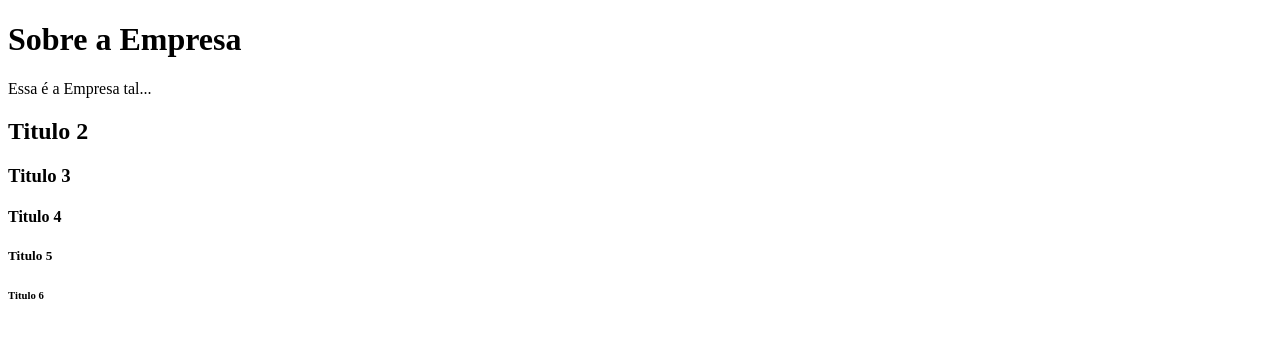
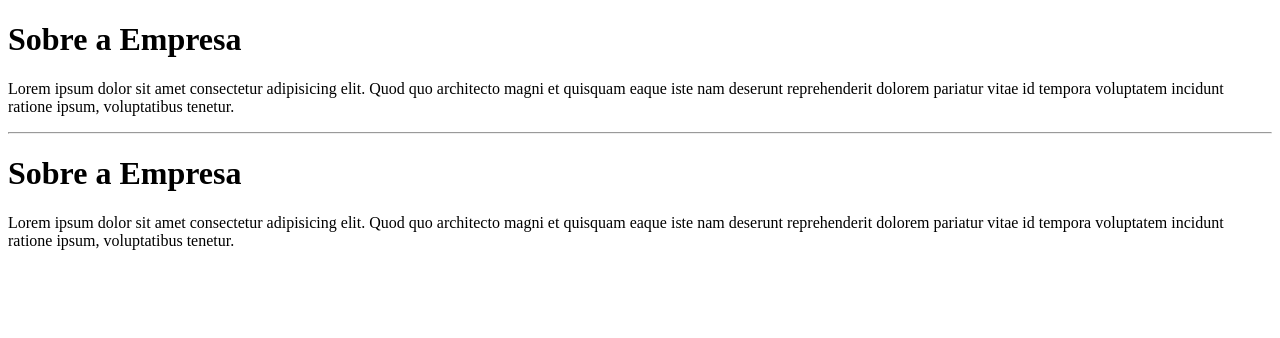
Before and after one commit to jeandossantos/studying-html-css-again, a plain HTML site: page projeto.html in a window 1280 px wide. Drawn offline with Linux system fonts and the light colour scheme.

Commit message:
removing headers and adding paragraphs

```diff
--- a/projeto.html
+++ b/projeto.html
@@ -6,11 +6,21 @@
   </head>
   <body>
     <h1>Sobre a Empresa</h1>
-    Essa é a Empresa tal...
-    <h2>Titulo 2</h2>
-    <h3>Titulo 3</h3>
-    <h4>Titulo 4</h4>
-    <h5>Titulo 5</h5>
-    <h6>Titulo 6</h6>
+    <p>
+      Lorem ipsum dolor sit amet consectetur adipisicing elit. Quod quo
+      architecto magni et quisquam eaque iste nam deserunt reprehenderit dolorem
+      pariatur vitae id tempora voluptatem incidunt ratione ipsum, voluptatibus
+      tenetur.
+    </p>
+
+    <hr />
+
+    <h1>Sobre a Empresa</h1>
+    <p>
+      Lorem ipsum dolor sit amet consectetur adipisicing elit. Quod quo
+      architecto magni et quisquam eaque iste nam deserunt reprehenderit dolorem
+      pariatur vitae id tempora voluptatem incidunt ratione ipsum, voluptatibus
+      tenetur.
+    </p>
   </body>
 </html>
```
